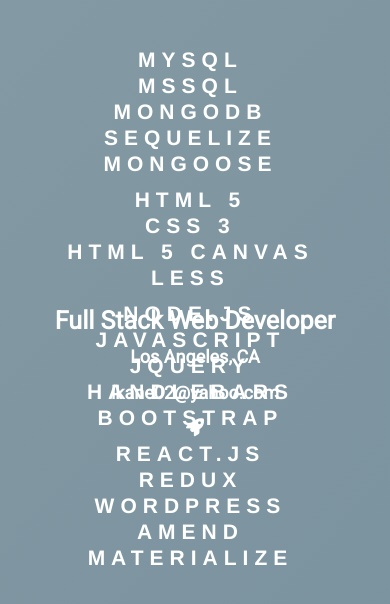
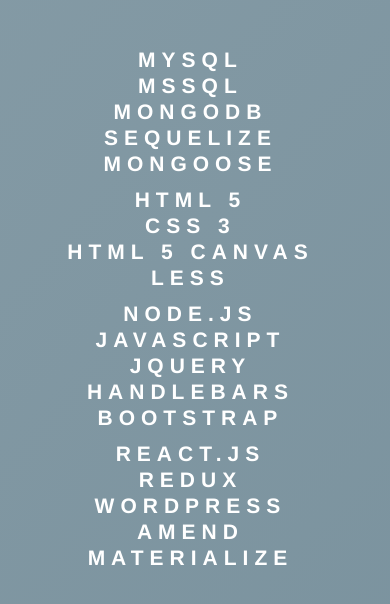
Before and after one commit to likane/likane.github.io, a website: page index.html in a window 390 px wide. Shown: the part 238-842 px from the top of the page. Drawn offline with nearby package versions, Linux system fonts and the light colour scheme; files that its build step writes are made by us from their sources.

Commit message:
style tweeks

```diff
--- a/app/css/style.css
+++ b/app/css/style.css
@@ -235,7 +235,7 @@
 }
 @media (max-width: 767px) {
   .infoDiv {
-    margin-bottom: 10px;
+    display: none;
   }
 }
 #contactDiv {
--- a/app/css/styles.less
+++ b/app/css/styles.less
@@ -323,7 +323,7 @@
 			}
 		}
 
-		@media(max-width: 767px) {margin-bottom: 10px; display: none;}
+		@media(max-width: 767px) { display: none;}
 	}
 
 
@@ -335,4 +335,6 @@
 		width: 100%;
 		height: 400px;
 
+
+
 	}
```
